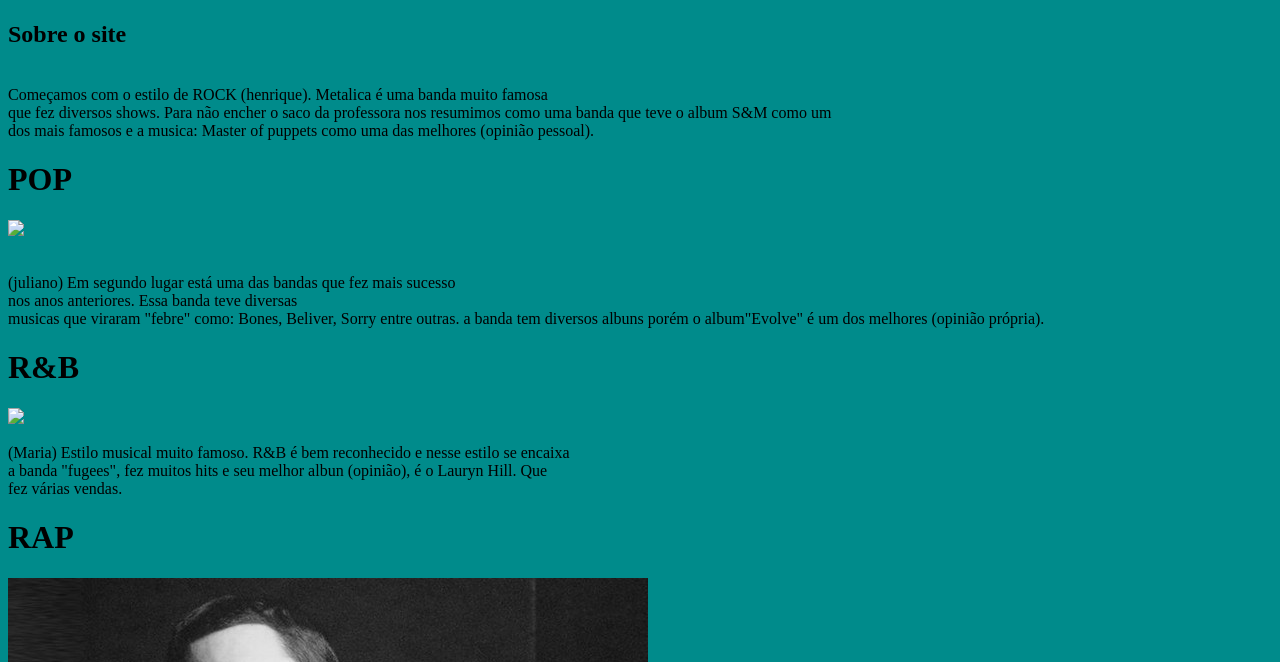
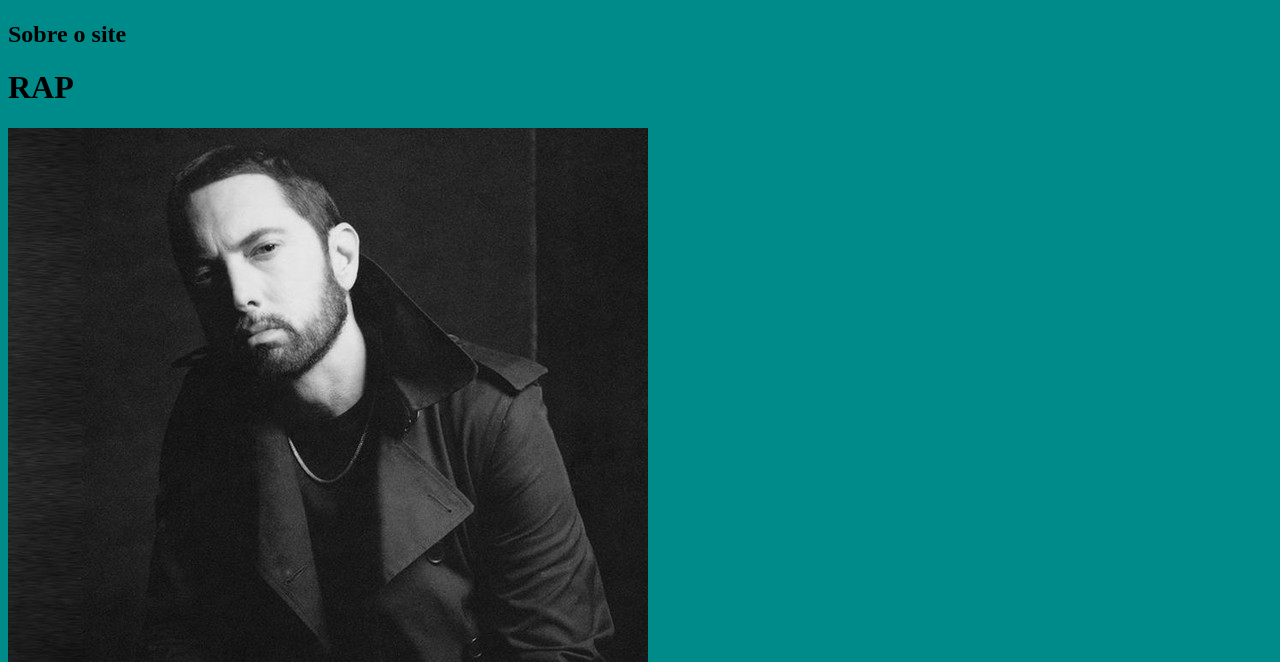
Before and after one commit to maduabdf/trabalhoprograma, a plain HTML site: page index.html in a window 1280 px wide. Shown: the part 138-800 px from the top of the page. Drawn offline with Linux system fonts and the light colour scheme.

Commit message:
Update index.html
.

```diff
--- a/index.html
+++ b/index.html
@@ -11,26 +11,8 @@
         <h1 class="titulo">Colégio Estadual do Paraná-2k.</h1>
         </header>
         <h4>Juliano,Aysla,Maria</h4>
-     <img src="aponta_cep.png"/>
+     <img src="logonova.png"/>
         <h2>Sobre o site</h2>
-     <p><br>Começamos com o estilo de ROCK (henrique). Metalica é uma banda muito famosa<br>
-        que fez diversos shows. Para não encher o saco da professora nos resumimos como
-        uma banda que teve o album S&M como um<br> dos mais famosos e a musica: Master of puppets como
-        uma das melhores (opinião pessoal).
-     </p>
-     <h1 class= "POP">POP</h1>
-     <img src="Imagine.png"/>
-     <p><br>(juliano) Em segundo lugar está uma das bandas que fez mais sucesso<br> nos anos anteriores. Essa banda
-        teve diversas<br> musicas que viraram "febre" como: Bones, Beliver, Sorry entre outras. a banda
-        tem diversos albuns porém o album"Evolve" é um dos melhores (opinião própria).<br>
-     </p>
-
-     <h1>R&B</h1>
-     <img src="FAFA.png"/>
-<p>(Maria) Estilo musical muito famoso. R&B é bem reconhecido e nesse estilo se encaixa<br>
-    a banda "fugees", fez muitos hits e seu melhor albun (opinião), é o Lauryn Hill. Que<br>
-    fez várias vendas.
-</p>
 <h1>RAP</h1>
 <img src="Eminem.jpg"/>
 <p><br>(juliano) Um dos melhores estilos musicas sem discussão. É um estilo que além
```
